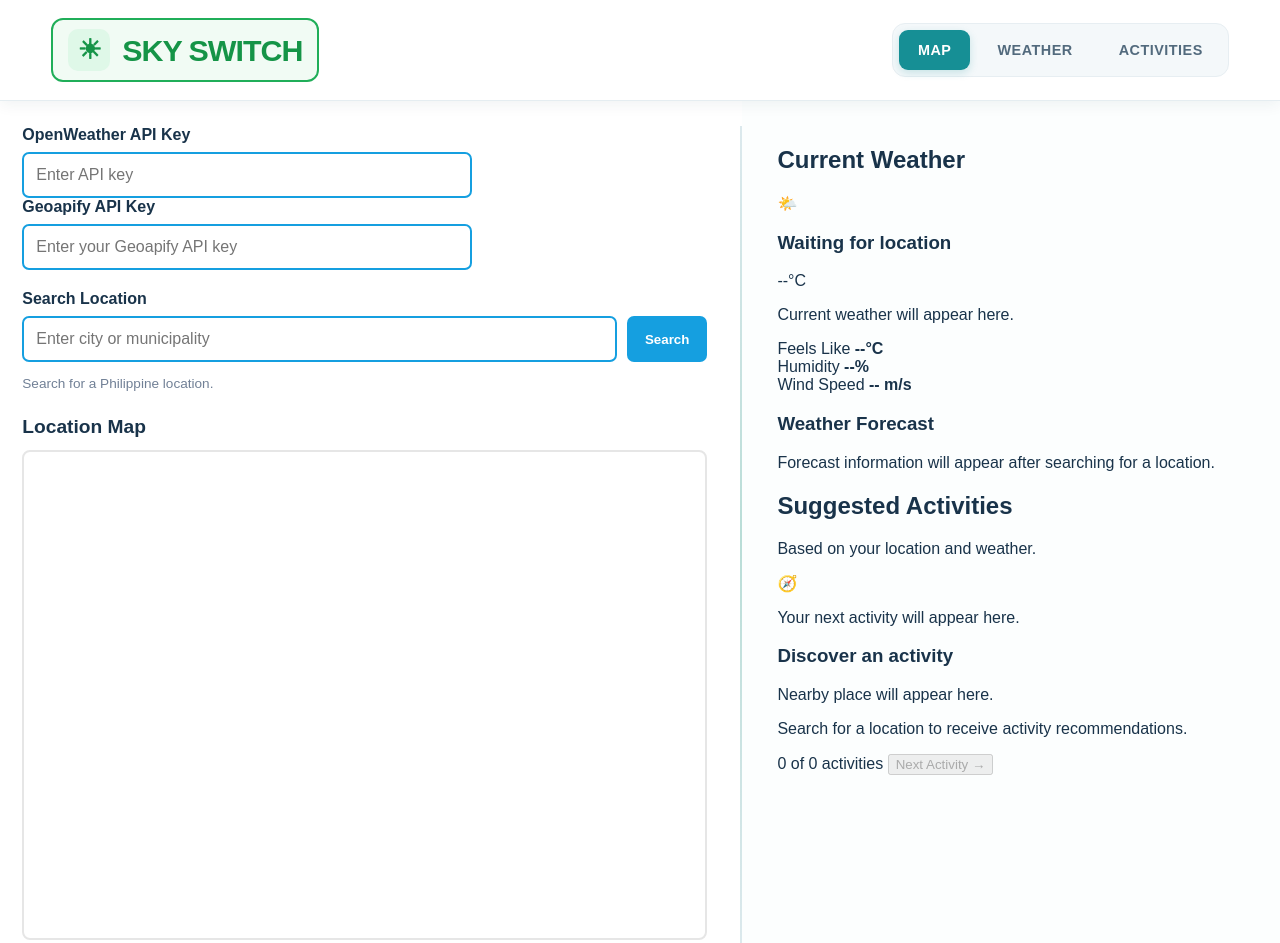
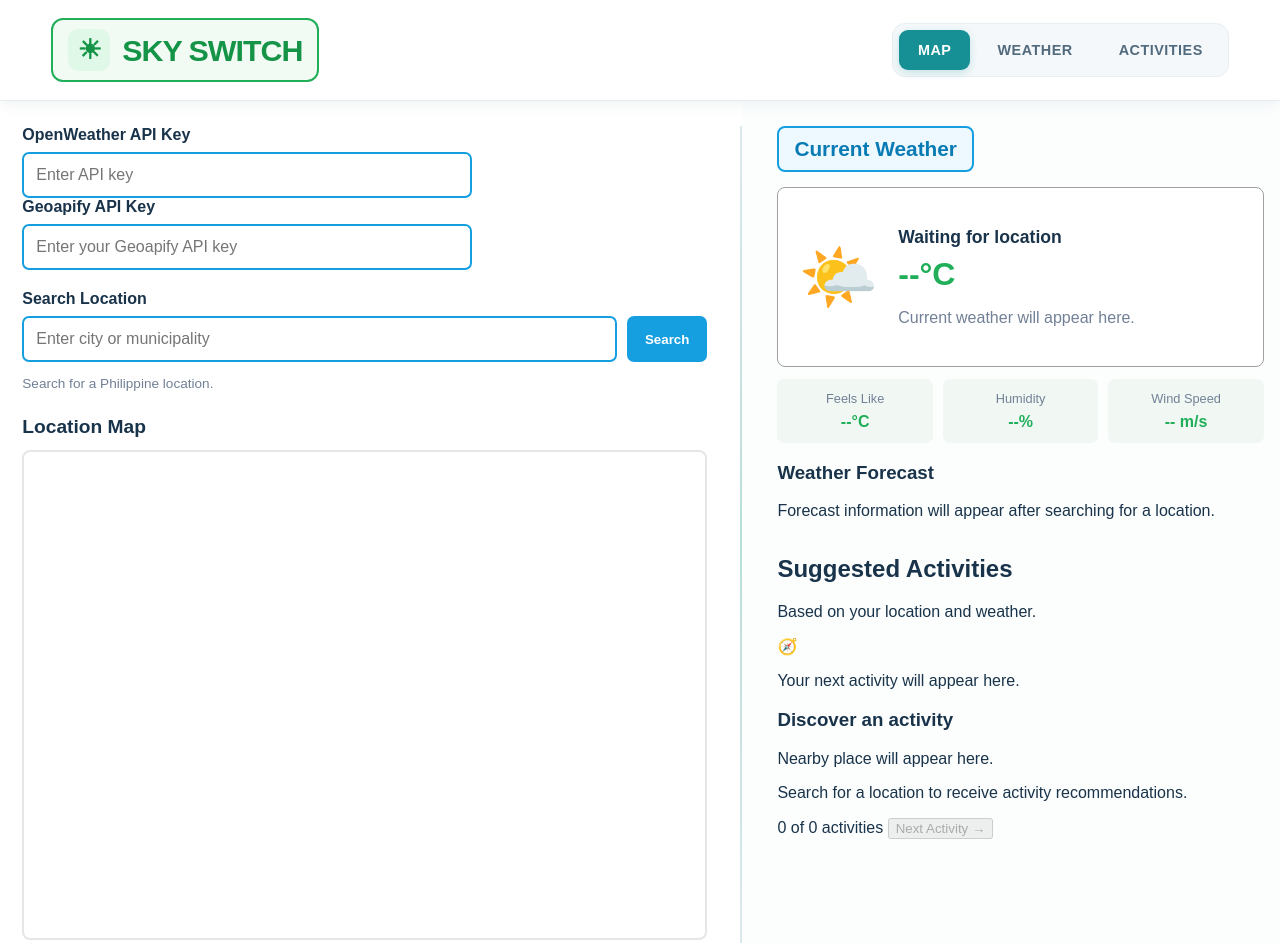
Before and after one commit to rafaeldacut30-code/Sky-Switch-Weather-Based-Activity-Suggestion_Dacut-Cabinum, a plain HTML site: page index.html in a window 1280 px wide. Shown: the top 943 px of the page. Drawn offline with nearby package versions, Linux system fonts and the light colour scheme.

Commit message:
added current weather styles

```diff
--- a/style.css
+++ b/style.css
@@ -236,3 +236,83 @@ body {
     border-radius: 8px;
     z-index: 0;
 }
+
+
+/* 7. CURRENT WEATHER */
+
+.weather-section {
+    margin-bottom: 35px;
+}
+
+/* BLUE BOX AROUND CURRENT WEATHER */
+
+.weather-section > h2 {
+    display: inline-block;
+    padding: 9px 15px;
+    margin: 0 0 15px;
+    color: #087bb5;
+    background: #eef8ff;
+    border: 2px solid #159fe0;
+    border-radius: 8px;
+    font-size: 1.3rem;
+}
+
+.weather-card {
+    display: flex;
+    align-items: center;
+    gap: 20px;
+    min-height: 180px;
+    padding: 20px;
+    border: 1px solid #a0a0a0;
+    border-radius: 8px;
+    background: #ffffff;
+}
+
+.weather-icon {
+    font-size: 4rem;
+}
+
+.weather-information h3 {
+    margin: 0 0 8px;
+    font-size: 1.1rem;
+}
+
+.temperature {
+    margin: 0;
+    font-size: 2rem;
+    font-weight: bold;
+    color: #20ae59;
+}
+
+.weather-description {
+    color: #718096;
+    margin-bottom: 0;
+}
+
+
+/* 8. WEATHER DETAILS */
+
+.weather-details {
+    display: grid;
+    grid-template-columns: repeat(3, 1fr);
+    gap: 10px;
+    margin-top: 12px;
+}
+
+.weather-detail {
+    padding: 12px 8px;
+    background: #f1f8f4;
+    border-radius: 7px;
+    text-align: center;
+}
+
+.weather-detail span {
+    display: block;
+    color: #718096;
+    font-size: 0.8rem;
+    margin-bottom: 7px;
+}
+
+.weather-detail strong {
+    color: #20ae59;
+}
```
